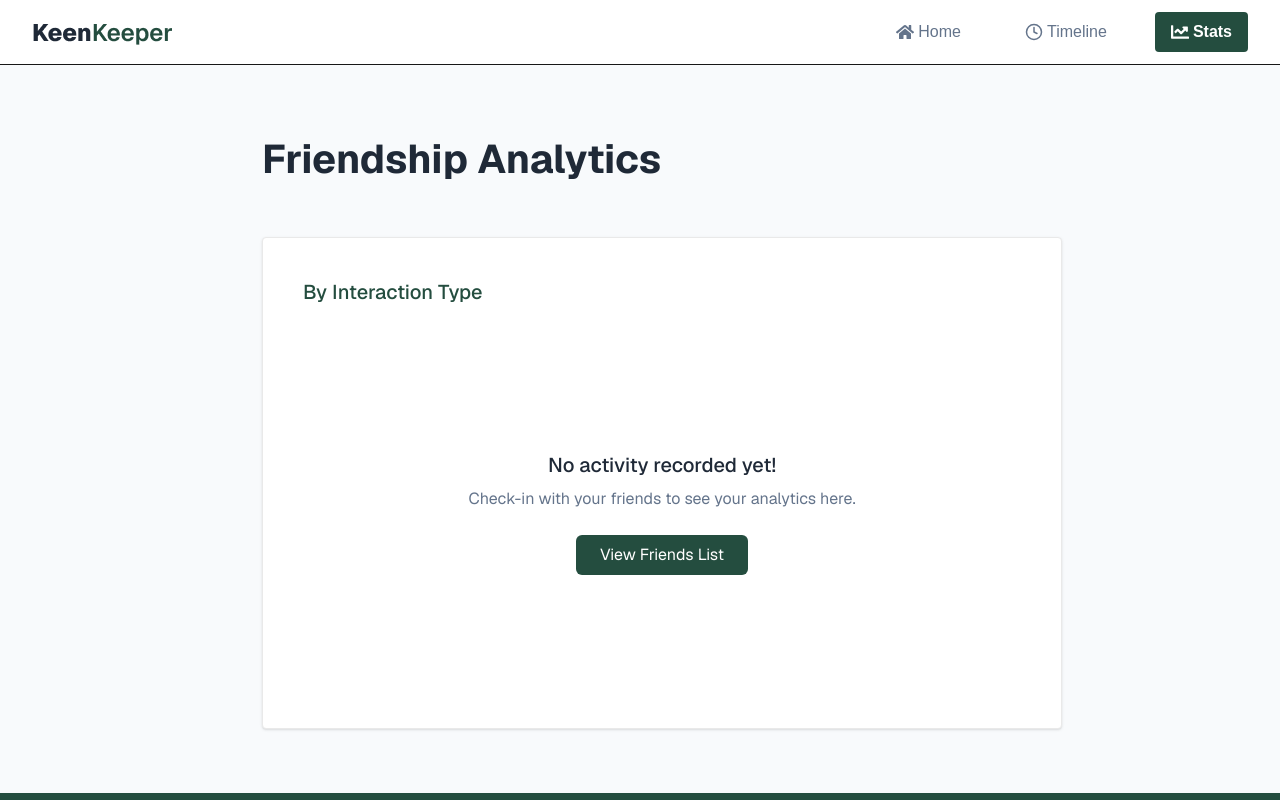
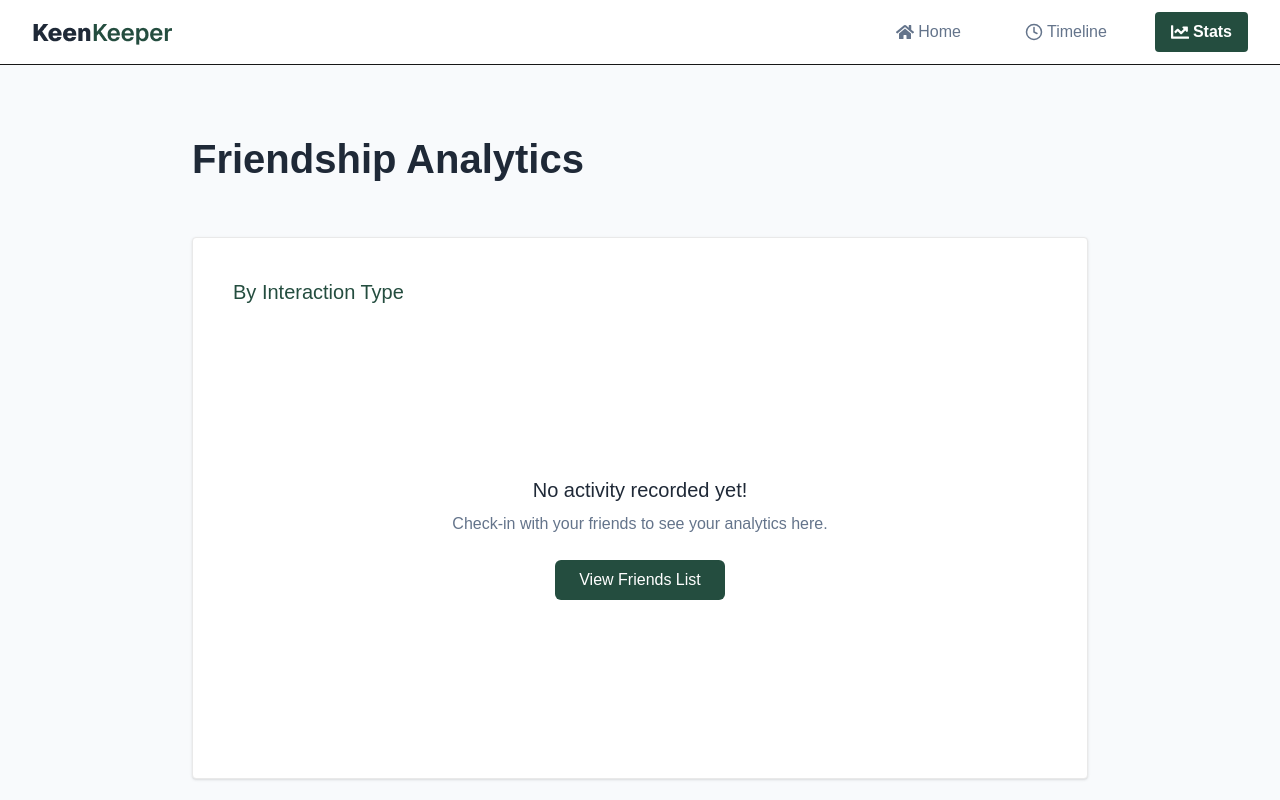
Before and after one commit to dhsuzon/assignment_7_kinkeeper, a Next.js app: page /stats in a window 1280 px wide. Shown: the top 800 px of the page. Built offline with nearby package versions, Linux system fonts and the light colour scheme.

Commit message:
layout shift remove

```diff
--- a/src/app/friend/[id]/page.jsx
+++ b/src/app/friend/[id]/page.jsx
@@ -59,7 +59,7 @@ const FriendDetails = async ({ params }) => {
                 alt={friend.name}
                 width={96}
                 height={96}
-                unoptimized={true}
+
 
                 className="rounded-full object-cover border-2 border-gray-50"
               />
--- a/src/app/layout.jsx
+++ b/src/app/layout.jsx
@@ -23,12 +23,10 @@ export default function RootLayout({ children }) {
   return (
     <html
       lang="en"
-      className={`${geistSans.variable} ${geistMono.variable} h-full antialiased`}
+      className={` ${geistSans.variable} ${geistMono.variable} h-full antialiased`}
     >
-      <body className="min-h-full flex flex-col">
+      <body className="min-h-screen flex flex-col ">
         <Navbar />
-
-
         <TimelineProvider>{children}</TimelineProvider>
         <Footer />
       </body>
--- a/src/app/stats/page.jsx
+++ b/src/app/stats/page.jsx
@@ -2,76 +2,69 @@
 
 import { useTimeline } from "@/context/friendContext";
 import { PieChart, Pie, Cell, Tooltip, Legend } from "recharts";
-import { useEffect, useState } from "react";
+import { useEffect, useState, useMemo } from "react";
 import Link from "next/link";
 
 export default function StatsPage() {
   const { timeline } = useTimeline();
   const [isMounted, setIsMounted] = useState(false);
 
-
   useEffect(() => {
     setIsMounted(true);
   }, []);
 
-  const statsData = [
-    {
-      name: "Call",
-      value: timeline?.filter((item) => item.type === "Call").length || 0,
-    },
-    {
-      name: "Text",
-      value: timeline?.filter((item) => item.type === "Text").length || 0,
-    },
-    {
-      name: "Video",
-      value: timeline?.filter((item) => item.type === "Video").length || 0,
-    },
-  ];
+  const statsData = useMemo(() => {
+    if (!timeline) return [];
+    return [
+      { name: "Call", value: timeline.filter((item) => item.type === "Call").length },
+      { name: "Text", value: timeline.filter((item) => item.type === "Text").length },
+      { name: "Video", value: timeline.filter((item) => item.type === "Video").length },
+    ];
+  }, [timeline]);
 
-  const hasData = statsData.some((item) => item.value > 0);
+  const hasData = useMemo(() => statsData.some((item) => item.value > 0), [statsData]);
   const COLORS = ["#244D3F", "#7E35E1", "#37A163"];
 
-  if (!isMounted) return null;
+  if (!isMounted) {
+    return <div className="bg-[#F8FAFC] flex-1"></div>;
+  }
 
   return (
-    <div className="bg-[#F8FAFC] py-16 px-4 font-sans">
-      <div className="max-w-200 lg:ml-61.5 w-full">
-        <h2 className="text-[36px] md:text-[40px] font-bold text-[#1F2937] mb-12 text-left">
+
+    <div className="bg-[#F8FAFC] flex-1 py-10 md:py-16 px-4 w-full overflow-hidden">
+
+      <div className="max-w-4xl mx-auto w-full">
+        <h2 className="text-[32px] md:text-[40px] font-bold text-[#1F2937] mb-8 md:mb-12">
           Friendship Analytics
         </h2>
 
         <div className="bg-white border border-[#E9E9E9] rounded-sm p-6 md:p-10 shadow-sm w-full">
-          <h3 className="text-xl font-medium text-[#244D3F] mb-8 text-left">
+          <h3 className="text-xl font-medium text-[#244D3F] mb-8">
             By Interaction Type
           </h3>
 
-
-          <div className="w-full flex justify-center items-center min-h-87.5">
+          <div className="w-full flex justify-center items-center min-h-[350px] md:min-h-[400px]">
             {hasData ? (
-
-              <PieChart width={350} height={350}>
+              <PieChart width={300} height={350}>
                 <Pie
                   data={statsData}
                   cx="50%"
                   cy="50%"
-                  innerRadius={80}
-                  outerRadius={110}
+                  innerRadius={70}
+                  outerRadius={100}
                   paddingAngle={5}
                   dataKey="value"
+                  animationDuration={800}
                 >
                   {statsData.map((entry, index) => (
-                    <Cell
-                      key={`cell-${index}`}
-                      fill={COLORS[index % COLORS.length]}
-                    />
+                    <Cell key={`cell-${index}`} fill={COLORS[index % COLORS.length]} />
                   ))}
                 </Pie>
-                <Tooltip />
+                <Tooltip isAnimationActive={false} />
                 <Legend verticalAlign="bottom" height={36} iconType="circle" />
               </PieChart>
             ) : (
-              <div className="flex flex-col items-center justify-center text-center">
+              <div className="flex flex-col items-center justify-center text-center py-10">
                 <p className="text-xl font-medium text-[#1F2937] mb-2">
                   No activity recorded yet!
                 </p>
--- a/src/components/footer/Footer.jsx
+++ b/src/components/footer/Footer.jsx
@@ -8,15 +8,16 @@ import SocialTiwtterIcon from "@/assets/twitter.png";
 
 const Footer = () => {
   return (
-    <footer>
-
+    <footer className="">
       <div className="bg-[#244D3F] flex flex-col justify-center text-center items-center px-6">
         <div>
           <Image
             src={Footerlogo}
             alt="footer logo"
             loading="eager"
-            className="mx-auto mt-16 md:mt-20 "
+            className="mx-auto mt-16 md:mt-20"
+
+
           />
           <p className="mt-4 text-white/80 font-normal text-sm md:text-base max-w-7xl mx-auto">
             Your personal shelf of meaningful connections. Browse, tend, and
@@ -34,25 +35,29 @@ const Footer = () => {
             alt="instagram icon"
             loading="eager"
             className="w-8 h-8 md:w-10 md:h-10"
+            width={32}
+            height={32}
           />
           <Image
             src={SocialFacebookIcon}
             alt="facebook icon"
             loading="eager"
             className="w-8 h-8 md:w-10 md:h-10"
+            width={32}
+            height={32}
           />
           <Image
             src={SocialTiwtterIcon}
             alt="Tiwtter icon"
             loading="eager"
             className="w-8 h-8 md:w-10 md:h-10"
+            width={32}
+            height={32}
           />
         </div>
 
-
         <p className="container border-t border-white/20 mt-8"></p>
       </div>
-
 
       <div className="bg-[#244D3F] flex flex-col md:flex-row justify-center md:justify-evenly items-center text-white/50 font-normal text-xs md:text-base py-7 md:py-8 px-6 gap-y-4">
         <div className="text-center">
```
